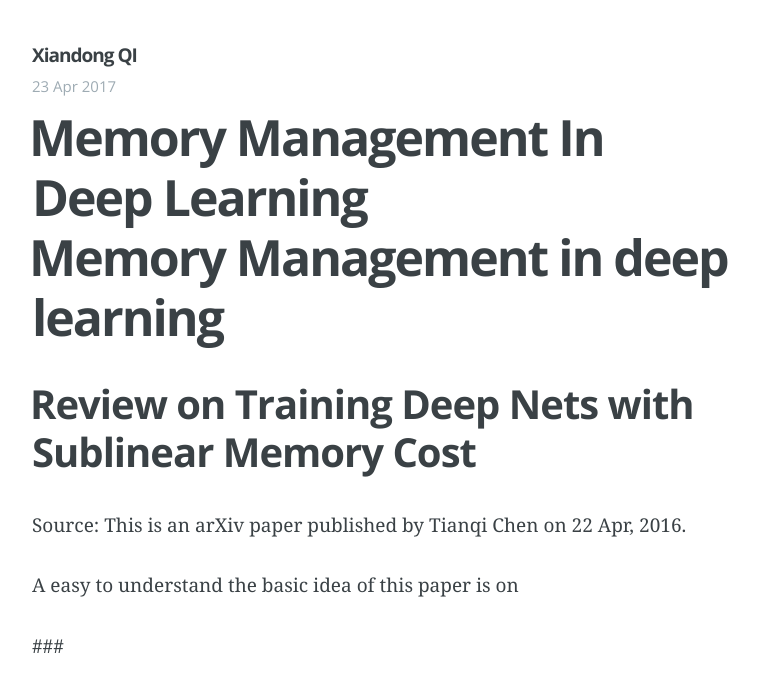
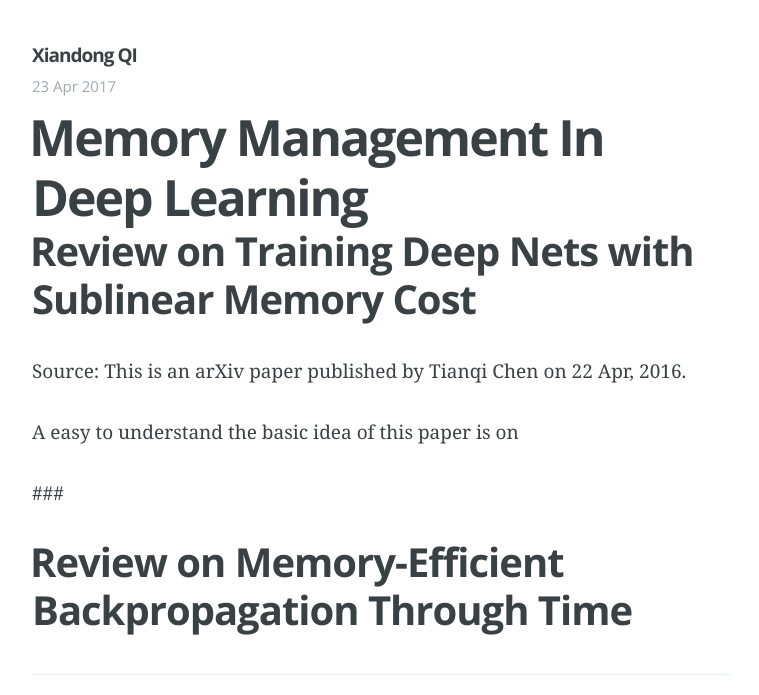
Before and after one commit to xiandong79/xiandong79.github.io, a Jekyll site: the page built from _posts/2017-04-23-Memory-Management-in-deep-learning .md, in a window 1280 px wide, cut to the strip 0-695 px from the top of the page. Shown: the whole strip, without its empty margins (258-1017 px from the left). Built offline with Jekyll 4.4.1, drawn with Linux system fonts in a browser that asks for light colours; our own code applies the rules of GitHub Pages for plain Markdown files.

Commit message:
Step 1.6.2
Step 1.6.2

```diff
--- a/_posts/2017-04-23-Memory-Management-in-deep-learning .md
+++ b/_posts/2017-04-23-Memory-Management-in-deep-learning .md
@@ -1,5 +1,3 @@
-# Memory Management in deep learning
-
 ## Review on Training Deep Nets with Sublinear Memory Cost
 
 Source: This is an arXiv paper published by Tianqi Chen on 22 Apr, 2016.
```
Also changed, not shown: _posts/2016-10-11-review-on-mapreduce.md (+0 -1 lines).
